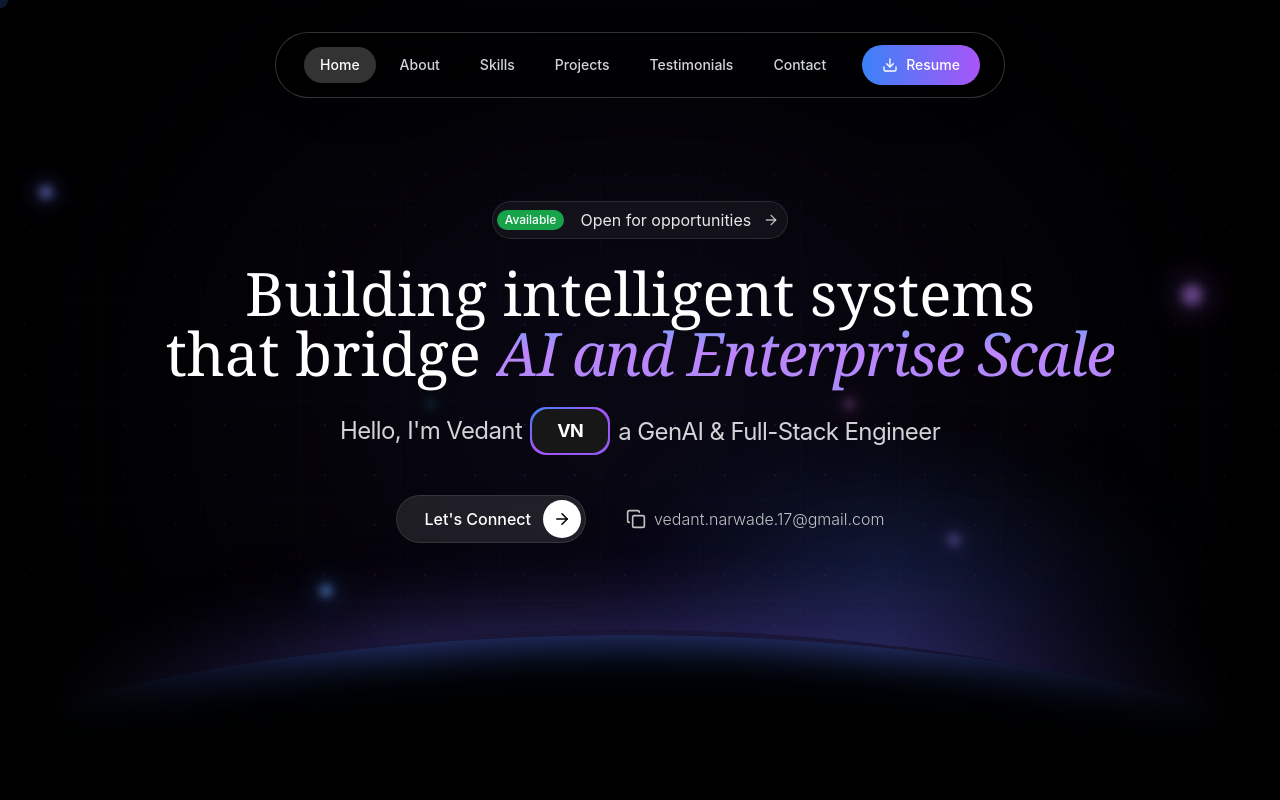
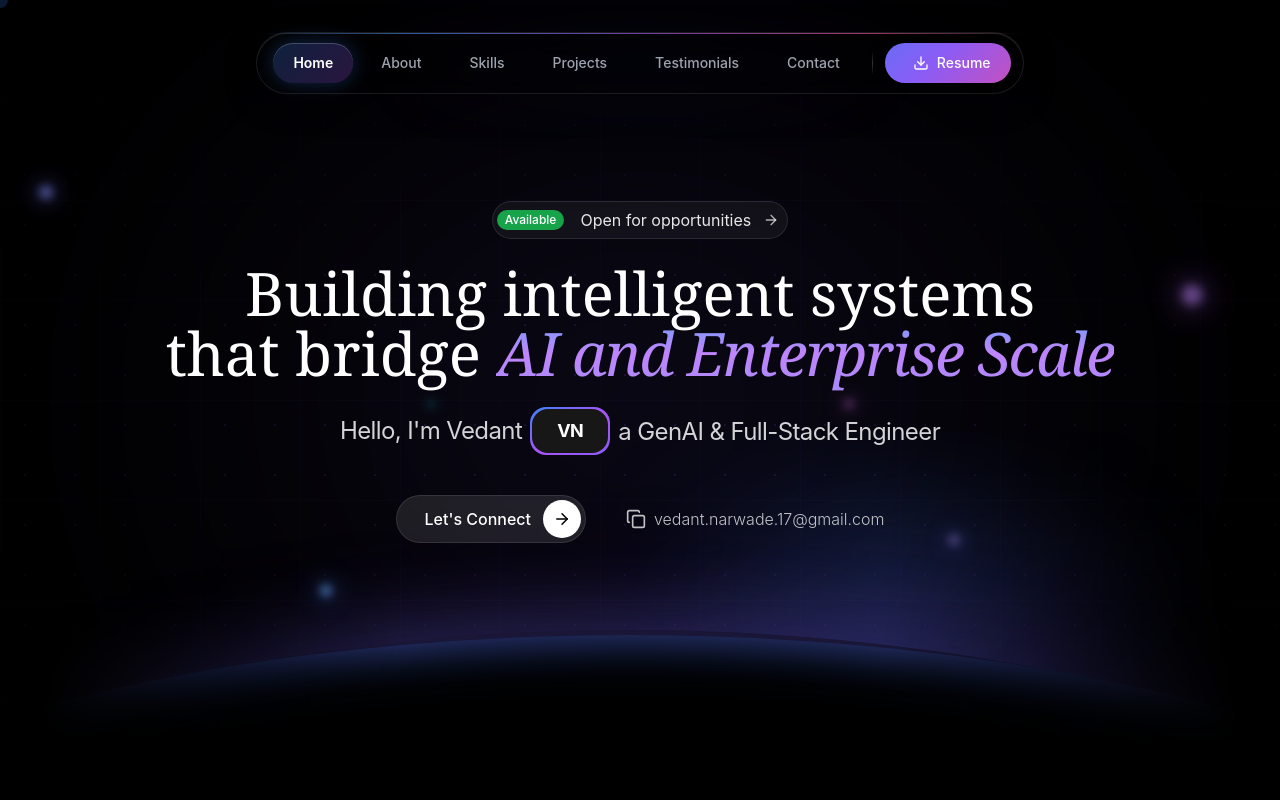
Before and after one commit to Ved0715/vedanta-profile, a Next.js app: page / in a window 1280 px wide. Shown: the top 800 px of the page. Built offline with nearby package versions, Linux system fonts and the light colour scheme.

Commit message:
Top bar improve for movile version as well.

```diff
--- a/src/components/layout/Navigation.tsx
+++ b/src/components/layout/Navigation.tsx
@@ -52,20 +52,46 @@ export default function Navigation() {
           initial={{ y: -100, opacity: 0 }}
           animate={{ y: 0, opacity: 1 }}
           transition={{ duration: 1.2, ease: [0.16, 1, 0.3, 1] }}
+          className="relative"
         >
+          {/* Glow effect */}
+          <motion.div
+            className="absolute inset-0 rounded-full opacity-0 blur-2xl transition-opacity duration-500"
+            style={{
+              background: 'radial-gradient(circle, rgba(59, 130, 246, 0.3) 0%, rgba(168, 85, 247, 0.2) 50%, transparent 70%)',
+            }}
+            animate={{
+              opacity: scrolled ? [0.3, 0.5, 0.3] : [0.2, 0.4, 0.2],
+            }}
+            transition={{
+              duration: 3,
+              repeat: Infinity,
+              ease: "easeInOut"
+            }}
+          />
+
           <div className={cn(
-            "flex items-center px-6 py-3 rounded-full transition-all duration-700 ease-out",
-            "backdrop-blur-xl bg-black/40 border border-white/20",
-            "shadow-[0_8px_32px_rgba(0,0,0,0.3)] hover:shadow-[0_8px_40px_rgba(0,212,255,0.15)]",
-            scrolled && "bg-black/60 border-white/30"
+            "relative flex items-center px-3 py-2.5 rounded-full transition-all duration-700 ease-out",
+            "backdrop-blur-2xl bg-gradient-to-r from-black/50 via-black/40 to-black/50",
+            "border border-white/10",
+            "shadow-[0_8px_32px_rgba(0,0,0,0.4),inset_0_1px_0_rgba(255,255,255,0.1)]",
+            scrolled && "bg-gradient-to-r from-black/70 via-black/60 to-black/70 border-white/20 shadow-[0_8px_40px_rgba(59,130,246,0.2),inset_0_1px_0_rgba(255,255,255,0.15)]"
           )}>
+            {/* Top gradient border */}
+            <div
+              className="absolute inset-x-0 top-0 h-px"
+              style={{
+                background: 'linear-gradient(90deg, transparent, rgba(59, 130, 246, 0.6) 20%, rgba(168, 85, 247, 0.6) 50%, rgba(236, 72, 153, 0.6) 80%, transparent)',
+              }}
+            />
+
             {navigationItems.map((item) => (
               <motion.button
                 key={item.name}
                 onClick={() => scrollToSection(item.href)}
-                className="relative px-4 py-2 mx-1 rounded-full text-sm font-medium group"
+                className="relative px-5 py-2.5 mx-1 rounded-full text-sm font-medium group"
                 whileHover={{
-                  scale: 1.1,
+                  scale: 1.05,
                   transition: { type: "spring", stiffness: 400, damping: 10 }
                 }}
                 whileTap={{ scale: 0.95 }}
@@ -73,7 +99,11 @@ export default function Navigation() {
                 {activeSection === item.href.substring(1) && (
                   <motion.div
                     layoutId="navHighlight"
-                    className="absolute inset-0 bg-white/20 rounded-full backdrop-blur-sm"
+                    className="absolute inset-0 rounded-full"
+                    style={{
+                      background: 'linear-gradient(135deg, rgba(59, 130, 246, 0.25) 0%, rgba(168, 85, 247, 0.25) 100%)',
+                      boxShadow: '0 0 20px rgba(59, 130, 246, 0.3), inset 0 1px 0 rgba(255, 255, 255, 0.2)'
+                    }}
                     transition={{
                       type: "spring",
                       stiffness: 500,
@@ -82,27 +112,75 @@ export default function Navigation() {
                     }}
                   />
                 )}
+
+                {/* Hover glow */}
+                <motion.div
+                  className="absolute inset-0 rounded-full opacity-0 group-hover:opacity-100 transition-opacity duration-300"
+                  style={{
+                    background: 'radial-gradient(circle at center, rgba(59, 130, 246, 0.15) 0%, transparent 70%)',
+                  }}
+                />
+
                 <span className={cn(
-                  "relative z-10 transition-colors duration-300",
+                  "relative z-10 transition-all duration-300",
                   activeSection === item.href.substring(1)
-                    ? "text-white"
-                    : "text-gray-300 group-hover:text-white"
+                    ? "text-white font-semibold"
+                    : "text-gray-400 group-hover:text-white"
                 )}>
                   {item.name}
                 </span>
               </motion.button>
             ))}
 
+            {/* Divider */}
+            <div className="w-px h-6 mx-2 bg-gradient-to-b from-transparent via-white/20 to-transparent" />
+
             <motion.a
               href={personalInfo.links.resume}
               target="_blank"
               rel="noopener noreferrer"
-              className="ml-4 flex items-center space-x-2 px-5 py-2.5 bg-gradient-to-r from-blue-500 to-purple-500 rounded-full text-white text-sm font-medium transition-all duration-300 hover:shadow-lg hover:shadow-blue-500/30"
-              whileHover={{ scale: 1.05, y: -2 }}
+              className="relative ml-1 flex items-center space-x-2 px-5 py-2.5 rounded-full text-white text-sm font-medium overflow-hidden group"
+              whileHover={{ scale: 1.05, y: -1 }}
               whileTap={{ scale: 0.95 }}
             >
-              <Download size={16} />
-              <span>Resume</span>
+              {/* Animated gradient background */}
+              <motion.div
+                className="absolute inset-0"
+                style={{
+                  background: 'linear-gradient(135deg, #3B82F6 0%, #8B5CF6 50%, #EC4899 100%)',
+                  backgroundSize: '200% 200%',
+                }}
+                animate={{
+                  backgroundPosition: ['0% 50%', '100% 50%', '0% 50%'],
+                }}
+                transition={{
+                  duration: 3,
+                  repeat: Infinity,
+                  ease: "linear"
+                }}
+              />
+
+              {/* Hover shine effect */}
+              <motion.div
+                className="absolute inset-0 opacity-0 group-hover:opacity-100 transition-opacity duration-300"
+                style={{
+                  background: 'linear-gradient(90deg, transparent, rgba(255, 255, 255, 0.3), transparent)',
+                  backgroundSize: '200% 100%',
+                }}
+                animate={{
+                  backgroundPosition: ['-200% 0', '200% 0'],
+                }}
+                transition={{
+                  duration: 1.5,
+                  repeat: Infinity,
+                }}
+              />
+
+              {/* Glow effect */}
+              <div className="absolute inset-0 rounded-full blur-lg opacity-0 group-hover:opacity-70 transition-opacity duration-300 bg-gradient-to-r from-blue-500 via-purple-500 to-pink-500" />
+
+              <Download size={16} className="relative z-10" />
+              <span className="relative z-10">Resume</span>
             </motion.a>
           </div>
         </motion.nav>
@@ -118,17 +196,36 @@ export default function Navigation() {
         <motion.button
           onClick={() => setIsOpen(!isOpen)}
           className={cn(
-            "p-4 rounded-full transition-all duration-300",
+            "relative p-4 rounded-full transition-all duration-300 overflow-hidden",
+            "backdrop-blur-2xl bg-gradient-to-br from-black/50 to-black/40",
+            "border shadow-[0_8px_32px_rgba(0,0,0,0.4),inset_0_1px_0_rgba(255,255,255,0.1)]",
             scrolled
-              ? "bg-dark-card/95 backdrop-blur-xl border border-white/20"
-              : "bg-dark-card/70 backdrop-blur-lg border border-white/10"
+              ? "border-white/20 shadow-[0_8px_40px_rgba(59,130,246,0.2),inset_0_1px_0_rgba(255,255,255,0.15)]"
+              : "border-white/10"
           )}
           whileHover={{ scale: 1.05 }}
           whileTap={{ scale: 0.95 }}
         >
+          {/* Glow effect */}
           <motion.div
-            animate={{ rotate: isOpen ? 180 : 0 }}
-            transition={{ duration: 0.3 }}
+            className="absolute inset-0 rounded-full opacity-0 blur-lg"
+            style={{
+              background: 'radial-gradient(circle, rgba(59, 130, 246, 0.4) 0%, rgba(168, 85, 247, 0.3) 50%, transparent 70%)',
+            }}
+            animate={{
+              opacity: isOpen ? [0.4, 0.6, 0.4] : [0.2, 0.4, 0.2],
+            }}
+            transition={{
+              duration: 2,
+              repeat: Infinity,
+              ease: "easeInOut"
+            }}
+          />
+
+          <motion.div
+            animate={{ rotate: isOpen ? 90 : 0 }}
+            transition={{ duration: 0.3, type: "spring", stiffness: 200 }}
+            className="relative z-10"
           >
             {isOpen ? (
               <X size={24} className="text-white" />
@@ -153,7 +250,7 @@ export default function Navigation() {
               initial={{ opacity: 0 }}
               animate={{ opacity: 1 }}
               exit={{ opacity: 0 }}
-              className="absolute inset-0 bg-black/80 backdrop-blur-md"
+              className="absolute inset-0 bg-black/90 backdrop-blur-xl"
               onClick={() => setIsOpen(false)}
             />
 
@@ -162,26 +259,68 @@ export default function Navigation() {
               animate={{ x: 0 }}
               exit={{ x: '100%' }}
               transition={{ type: 'spring', damping: 25, stiffness: 200 }}
-              className="absolute right-0 top-0 h-full w-80 max-w-[90vw] bg-neutral-900/95 backdrop-blur-xl border-l border-white/20 shadow-2xl"
+              className="absolute right-0 top-0 h-full w-80 max-w-[90vw] overflow-hidden"
             >
-              <div className="flex flex-col h-full pt-24 px-6">
-                <div className="space-y-3">
+              {/* Background with gradient */}
+              <div className="absolute inset-0 bg-gradient-to-br from-black/95 via-neutral-900/95 to-black/95 backdrop-blur-2xl" />
+
+              {/* Border */}
+              <div className="absolute inset-y-0 left-0 w-px bg-gradient-to-b from-transparent via-blue-500/50 to-transparent" />
+
+              {/* Glow effect */}
+              <div className="absolute top-1/4 -left-20 w-40 h-40 bg-blue-500/20 rounded-full blur-3xl" />
+              <div className="absolute bottom-1/4 -left-20 w-40 h-40 bg-purple-500/20 rounded-full blur-3xl" />
+
+              <div className="relative flex flex-col h-full pt-24 px-6">
+                <div className="space-y-2">
                   {navigationItems.map((item, index) => (
                     <motion.button
                       key={item.name}
                       initial={{ opacity: 0, x: 50 }}
                       animate={{ opacity: 1, x: 0 }}
-                      transition={{ delay: index * 0.1 }}
+                      transition={{ delay: index * 0.1, type: 'spring', stiffness: 100 }}
                       onClick={() => scrollToSection(item.href)}
                       className={cn(
-                        "w-full text-left px-5 py-3.5 rounded-lg font-medium text-base transition-all duration-300",
-                        "hover:bg-white/10 hover:translate-x-1",
+                        "relative w-full text-left px-5 py-3.5 rounded-xl font-medium text-base transition-all duration-300 overflow-hidden group",
                         activeSection === item.href.substring(1)
-                          ? "text-blue-400 bg-white/10 border-l-2 border-blue-400"
-                          : "text-gray-300"
+                          ? "text-white"
+                          : "text-gray-400"
                       )}
                     >
-                      {item.name}
+                      {/* Active background */}
+                      {activeSection === item.href.substring(1) && (
+                        <motion.div
+                          layoutId="mobileNavHighlight"
+                          className="absolute inset-0 rounded-xl"
+                          style={{
+                            background: 'linear-gradient(135deg, rgba(59, 130, 246, 0.2) 0%, rgba(168, 85, 247, 0.2) 100%)',
+                            boxShadow: '0 0 20px rgba(59, 130, 246, 0.2), inset 0 1px 0 rgba(255, 255, 255, 0.1)'
+                          }}
+                          transition={{
+                            type: "spring",
+                            stiffness: 400,
+                            damping: 30
+                          }}
+                        />
+                      )}
+
+                      {/* Hover effect */}
+                      <div className="absolute inset-0 rounded-xl opacity-0 group-hover:opacity-100 transition-opacity duration-300 bg-white/5" />
+
+                      {/* Border indicator */}
+                      {activeSection === item.href.substring(1) && (
+                        <motion.div
+                          layoutId="mobileNavBorder"
+                          className="absolute left-0 top-1/2 -translate-y-1/2 w-1 h-8 rounded-r-full bg-gradient-to-b from-blue-400 to-purple-400"
+                          transition={{
+                            type: "spring",
+                            stiffness: 400,
+                            damping: 30
+                          }}
+                        />
+                      )}
+
+                      <span className="relative z-10">{item.name}</span>
                     </motion.button>
                   ))}
                 </div>
@@ -193,11 +332,31 @@ export default function Navigation() {
                   href={personalInfo.links.resume}
                   target="_blank"
                   rel="noopener noreferrer"
-                  className="mt-8 flex items-center justify-center space-x-2 px-5 py-3.5 bg-gradient-to-r from-blue-500 to-purple-500 rounded-lg text-white font-medium transition-all duration-300 hover:shadow-lg hover:shadow-blue-500/30 hover:scale-105"
+                  className="relative mt-8 flex items-center justify-center space-x-2 px-5 py-3.5 rounded-xl text-white font-medium overflow-hidden group"
                   onClick={() => setIsOpen(false)}
                 >
-                  <Download size={18} />
-                  <span>Download Resume</span>
+                  {/* Animated gradient background */}
+                  <motion.div
+                    className="absolute inset-0"
+                    style={{
+                      background: 'linear-gradient(135deg, #3B82F6 0%, #8B5CF6 50%, #EC4899 100%)',
+                      backgroundSize: '200% 200%',
+                    }}
+                    animate={{
+                      backgroundPosition: ['0% 50%', '100% 50%', '0% 50%'],
+                    }}
+                    transition={{
+                      duration: 3,
+                      repeat: Infinity,
+                      ease: "linear"
+                    }}
+                  />
+
+                  {/* Glow effect */}
+                  <div className="absolute inset-0 rounded-xl blur-lg opacity-50 group-hover:opacity-70 transition-opacity duration-300 bg-gradient-to-r from-blue-500 via-purple-500 to-pink-500" />
+
+                  <Download size={18} className="relative z-10" />
+                  <span className="relative z-10">Download Resume</span>
                 </motion.a>
               </div>
             </motion.div>
```
